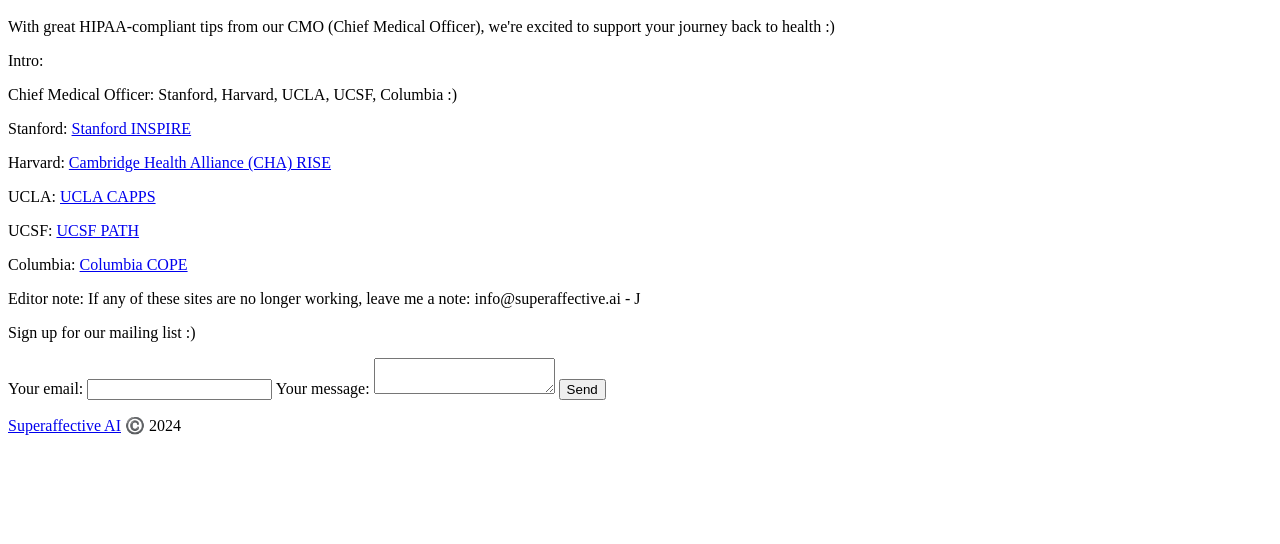
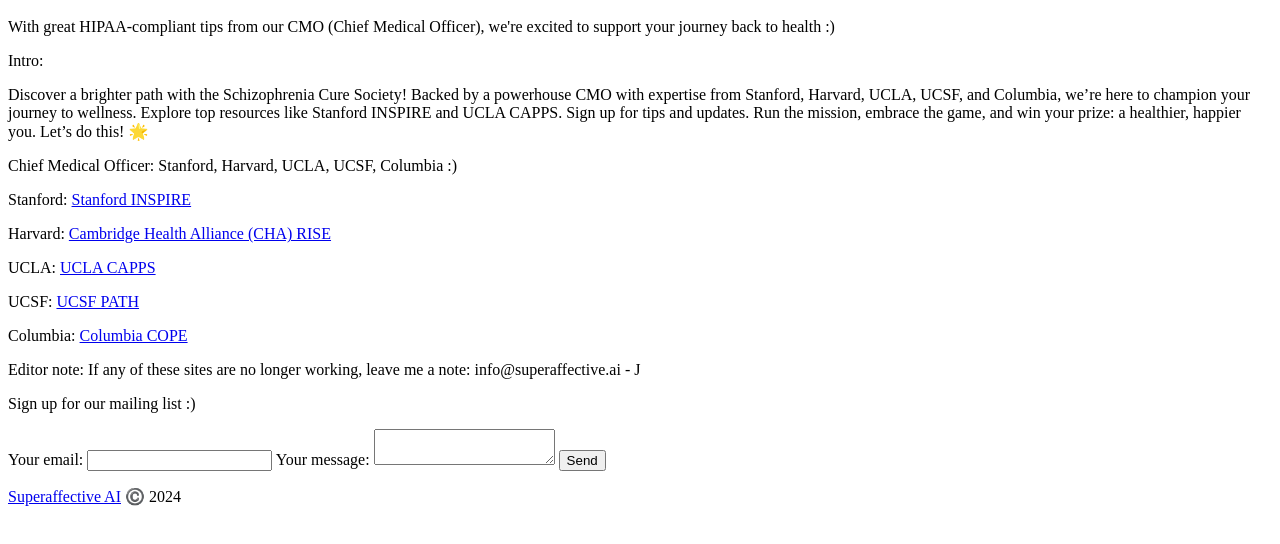
Before and after one commit to joshagilend/schizophreniaclear.com, a plain HTML site: page index.html in a window 1280 px wide. Shown: the part 48-592 px from the top of the page. Drawn offline with Linux system fonts and the light colour scheme.

Commit message:
Add intro :)

```diff
--- a/index.html
+++ b/index.html
@@ -4,6 +4,8 @@
   <p>With great HIPAA-compliant tips from our CMO (Chief Medical Officer), we're excited to support your journey back to health :)</p>
 
   <p>Intro:</p>
+
+  <p>Discover a brighter path with the Schizophrenia Cure Society! Backed by a powerhouse CMO with expertise from Stanford, Harvard, UCLA, UCSF, and Columbia, we’re here to champion your journey to wellness. Explore top resources like Stanford INSPIRE and UCLA CAPPS. Sign up for tips and updates. Run the mission, embrace the game, and win your prize: a healthier, happier you. Let’s do this! 🌟</p>
 
   <p>Chief Medical Officer: Stanford, Harvard, UCLA, UCSF, Columbia :)</p>
 
```
